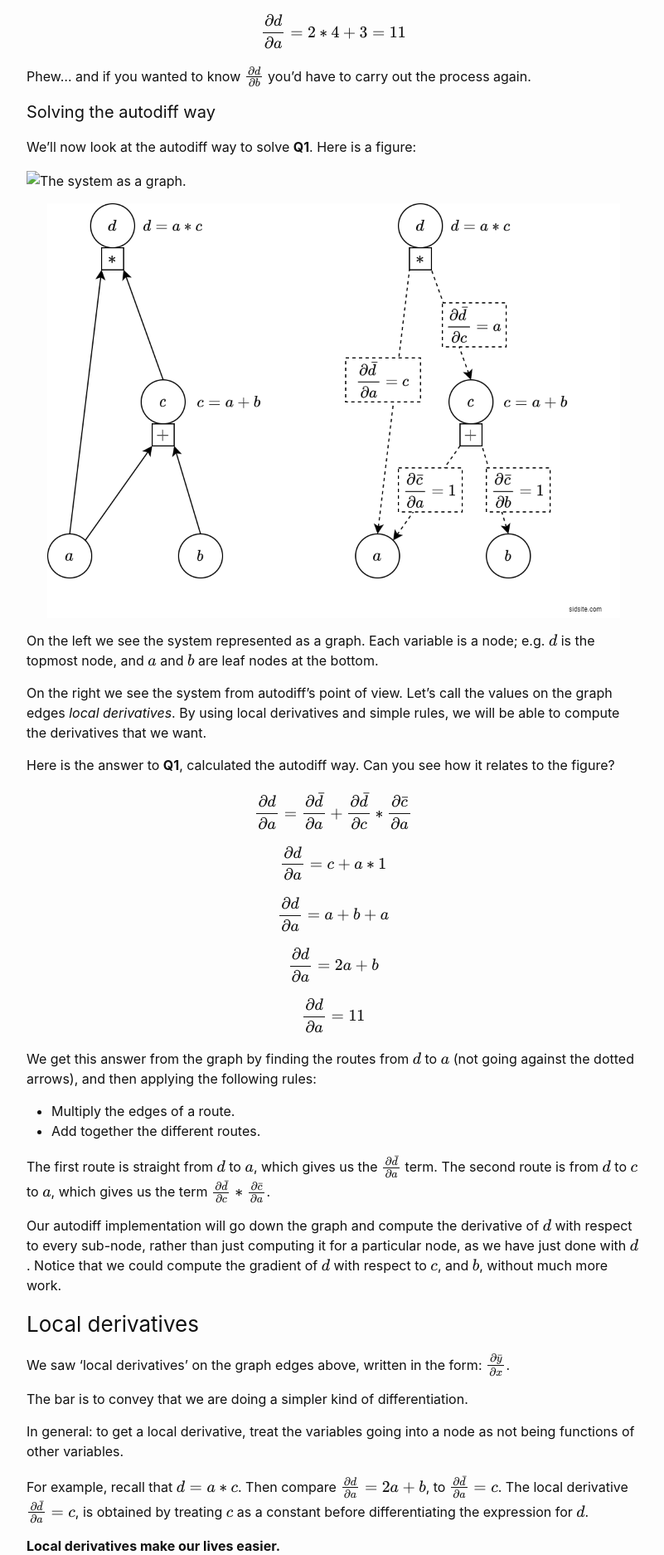
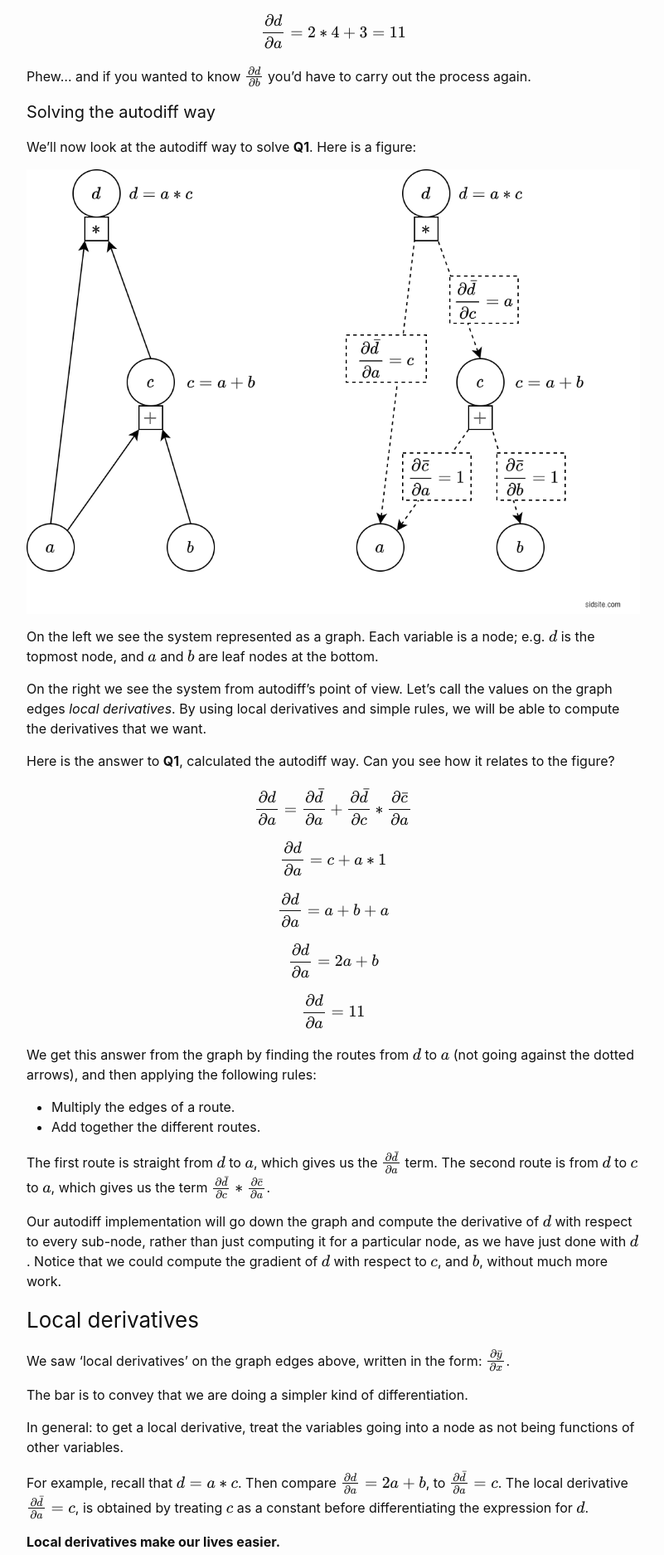
Before and after one commit to sradc/sradc.github.io, a Jekyll site: the page built from _posts/2020-06-11-autodiff.md, in a window 1280 px wide. Shown: the part 1408-3282 px from the top of the page at 83% size, without its empty margins (238-1039 px from the left). Built offline with Jekyll 4.4.1, drawn with Linux system fonts in a browser that asks for light colours; formulas are drawn with MathJax 3; comment, search, counter and statistics services are not loaded.

Commit message:
figure update

```diff
--- a/_posts/2020-06-11-autodiff.md
+++ b/_posts/2020-06-11-autodiff.md
@@ -19,7 +19,6 @@ Let's:
 The small autodiff framework will deal with scalars. We can (and will later) use NumPy to vectorise it.
 
 Note on terminology: from now on 'autodiff' will refer to 'reverse-mode autodiff'. 'Gradient' is used loosely, but in this context generally means 'first order partial derivative'.
-
 
 
 ## How does autodiff work?
@@ -62,8 +61,6 @@ Phew... and if you wanted to know $\frac{\partial{d}}{\partial{b}}$ you'd have t
 #### Solving the autodiff way
 
 We'll now look at the autodiff way to solve **Q1**. Here is a figure:
-
-![The system as a graph.](abcd.png)
 
 <p align="center">
 <img
```
Also changed, not shown: assets/posts/autodiff/abcd-small.png (added), assets/posts/autodiff/abcd.png.
